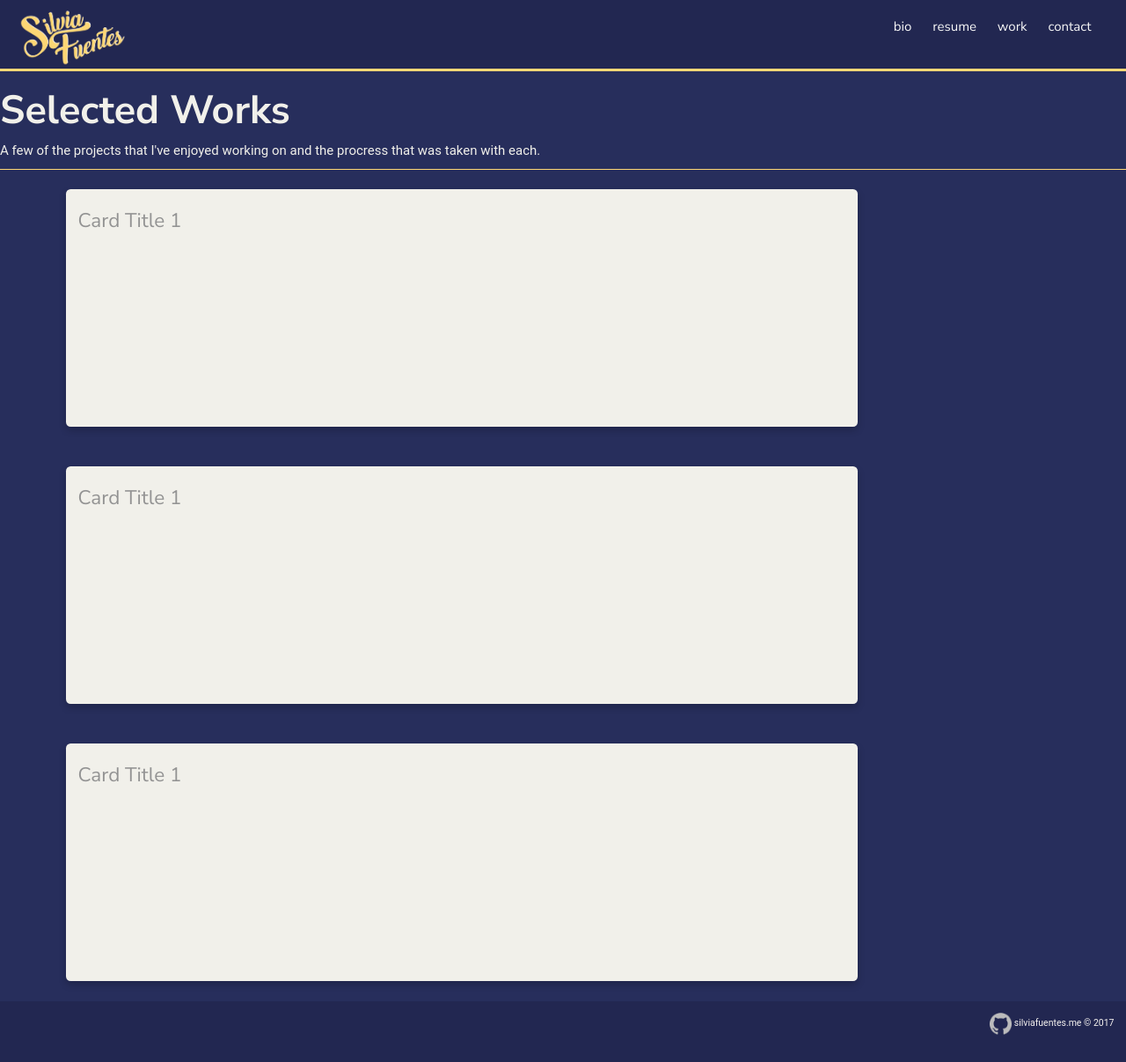
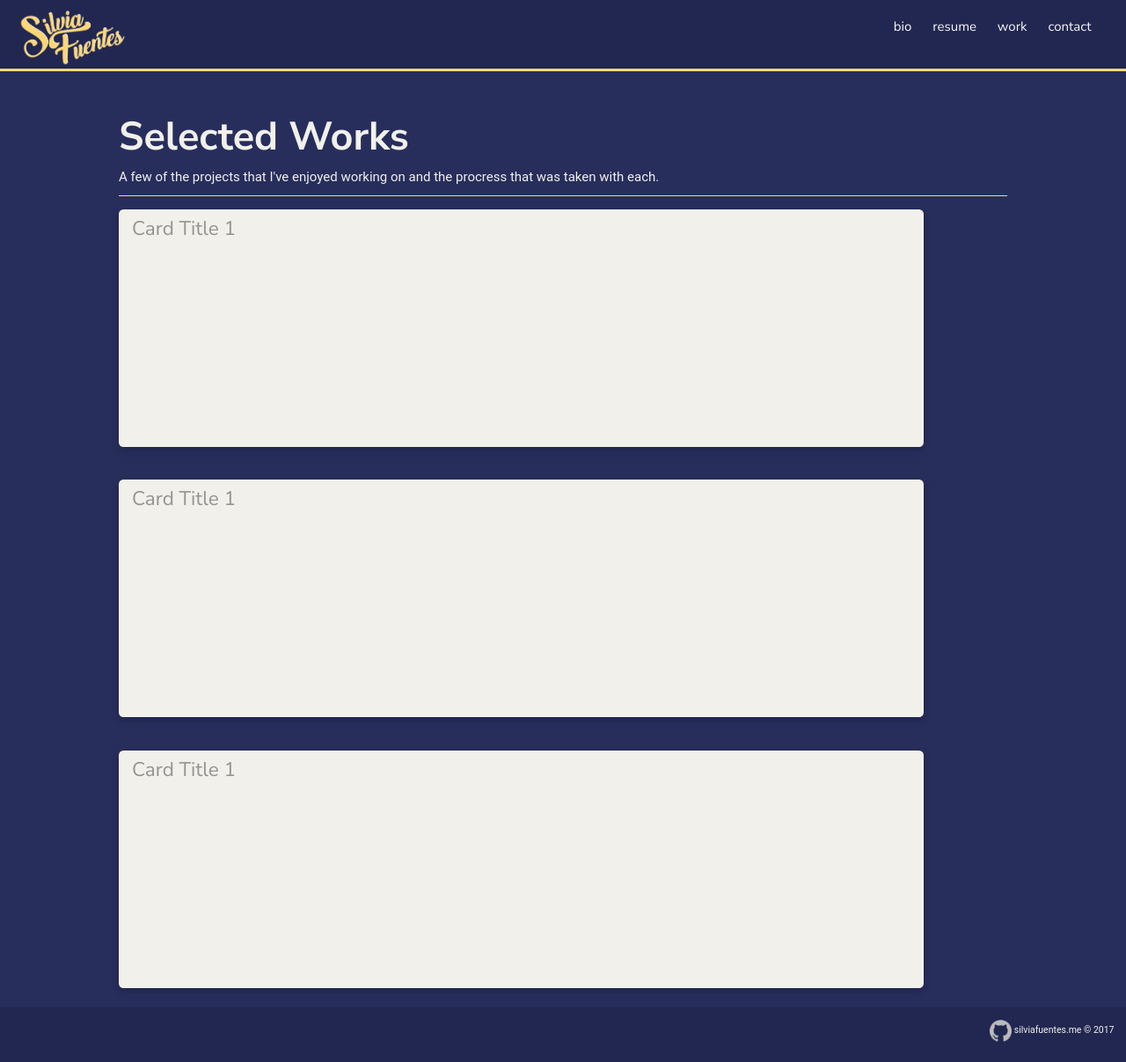
Before and after one commit to silviafuen/silviafuen.github.io, a Jekyll site: the page built from work/index.html, in a window 1280 px wide. Shown: the whole page at 88% size. Built offline with Jekyll 4.4.1, drawn with Linux system fonts in a browser that asks for light colours.

Commit message:
Small element changes
the cards widened and as well the frame added to include margin
spacing.

```diff
--- a/css/works.css
+++ b/css/works.css
@@ -1,6 +1,12 @@
 body {
   color: #F1F0EA;
   background-color: #272E5C;
+}
+
+.frame {
+  width: 100%;
+  text-align: left;
+  padding: 2rem 9rem 2rem 9rem;
 }
 
 .divider {
@@ -22,11 +28,11 @@ body {
 }
 
 #card {
-  margin:  1.5rem 5rem 1.5rem 5rem;
-  padding: .9rem;
+  align-items: center;
+  margin:  1rem 0 1.5rem 0;
   background-color: #F1F0EA;
   height: 18rem;
-  width: 60rem;
+  width: 61rem;
   border-radius: .35rem;
   box-shadow: 0 4px 8px 0 rgba(0,0,0,0.2);
   transition: 0.3s;
```
